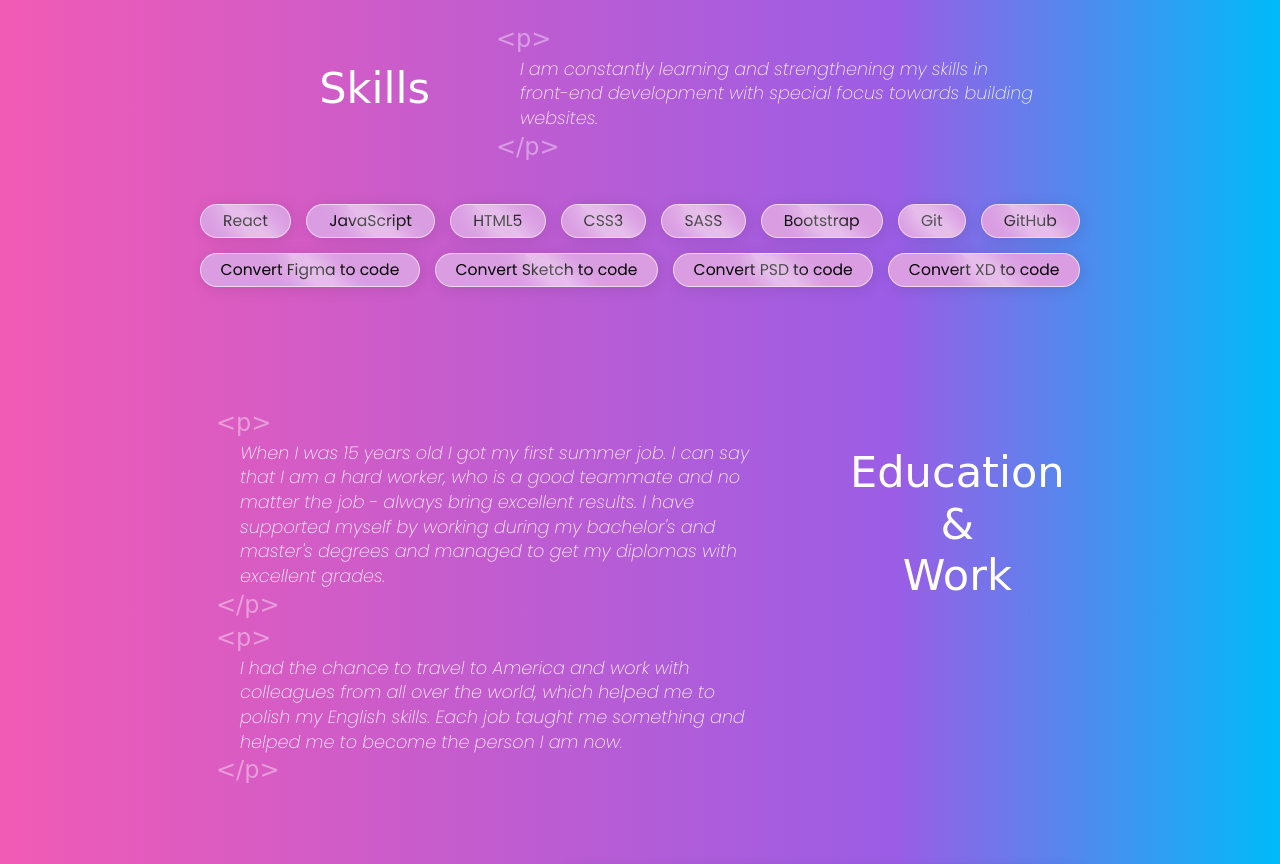
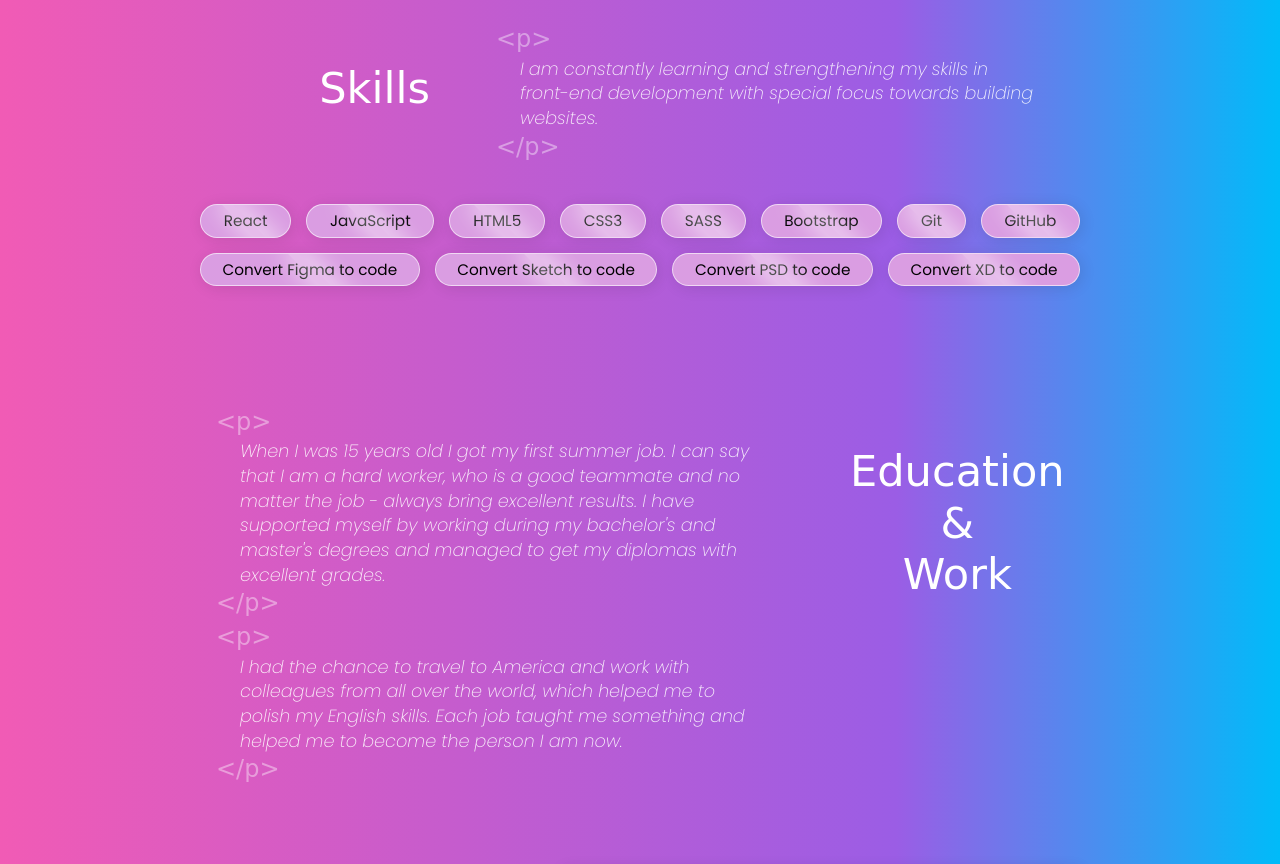
Before and after one commit to NevyanaMomchilova/portfolio_3, a plain HTML site: page public/index.html in a window 1280 px wide. Shown: the part 1927-2791 px from the top of the page. Drawn offline with Linux system fonts and the light colour scheme; a web font is replaced by a local one.

Commit message:
minor typography changes

```diff
--- a/public/css/style.css
+++ b/public/css/style.css
@@ -559,7 +559,7 @@ p {
 }
 
 li {
-  font-size: clamp(1.4rem, 1.3458rem + 0.1695vw, 1.6rem);
+  font-size: clamp(1.2rem, 1.0915rem + 0.339vw, 1.6rem);
 }
 
 .project-card li {
```
